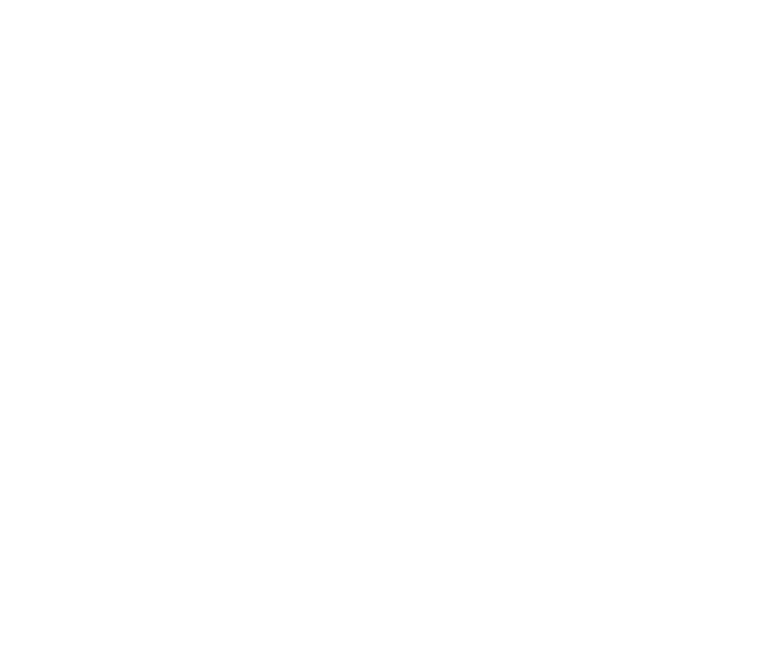
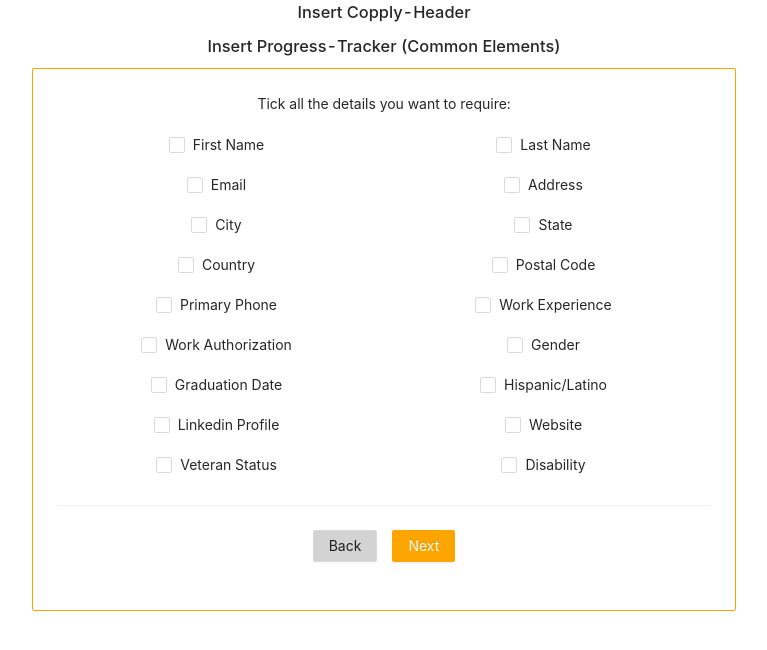
Before and after one commit to mattfan00/project-setup-team-solidaridad-utilisation, a React (Create React App) app in the folder front-end/: page /business/newlisting/elements in a window 1280 px wide. Shown: the top 650 px of the page, without its empty margins (256-1023 px from the left). Built offline with nearby package versions, Linux system fonts and the light colour scheme.

Commit message:
Added CommonElements page of Business' NewListing

```diff
--- a/front-end/src/App.js
+++ b/front-end/src/App.js
@@ -11,6 +11,7 @@ import BusinessNewListing from "./View/Business/NewListing"
 import BusinessSignup from "./View/Business/Signup"
 
 import Application from "./View/Applicant/Application"
+import NewListing from "./View/Business/NewListing"
 
 const App = () => {
   return (
@@ -21,6 +22,7 @@ const App = () => {
           <Route path="/business/signup" component={BusinessSignup} />
           <Route path="/business/dashboard" component={BusinessDashboard} />
           <Route path="/business/listing/new" component={BusinessNewListing} />
+          <Route path="/business/newlisting/elements" component={NewListing} />
 
           {/* All Applicant routes  */}
           <Route path="/application/:company/:job" component={Application} />
--- a/front-end/src/View/Business/NewListing/BackNext.js
+++ /dev/null
@@ -1,24 +0,0 @@
-import React from "react";
-import { Button } from "antd";
-import "../NewListing/index.css";
-
-const BackNext = () => {
-    /*
-        If (progress == Preview) {
-            return (
-                <div>
-                    <Button>Back</Button>
-                    <Button type="primary">Finish</Button>
-                </div>
-            )
-        }
-    */
-    return (
-        <div>
-            <Button>Back</Button>
-            <Button type="primary">Next</Button>
-        </div>
-    );
-}
-
-export default BackNext
--- a/front-end/src/View/Business/NewListing/CheckBoxes.js
+++ /dev/null
@@ -1,33 +0,0 @@
-import React from "react";
-import { Checkbox } from "antd";
-import "../NewListing/index.css";
-
-const CheckBoxes = () => {
-    return (
-        <div>
-            <h2>Copply-Header-Component</h2>
-            <h2>Progress-Tracker-Component</h2>
-            <h1>Common Elements</h1>
-            <p>Tick all the necessary details you want to require:</p>
-            <Checkbox>Name</Checkbox>
-            <Checkbox>Email</Checkbox>
-            <Checkbox>Gender</Checkbox>
-            <Checkbox>Hispanic/Latino</Checkbox>
-            <br></br>
-            <Checkbox>Address</Checkbox>
-            <Checkbox>City</Checkbox>
-            <Checkbox>State</Checkbox>
-            <Checkbox>Country</Checkbox>
-            <Checkbox>Postal Code</Checkbox>
-            <Checkbox>Primary Phone</Checkbox>
-            <br></br>
-            <Checkbox>Work Experience</Checkbox>
-            <Checkbox>Work Authorization</Checkbox>
-            <Checkbox>Graduation Date</Checkbox>
-            <Checkbox>LinkedIn Profile</Checkbox>
-            <br></br>
-        </div>
-    );
-}
-
-export default CheckBoxes
--- /dev/null
+++ b/front-end/src/View/Business/NewListing/CommonElements.js
@@ -0,0 +1,203 @@
+import React from "react";
+import { Space, Card, Form, Button, Checkbox, Col, Row, Divider } from "antd";
+import "../NewListing/index.css";
+
+const CommonElements = () => {
+    const onFinish = (values: any) => {
+      console.log('Success:', values);
+    };
+    const onFinishFailed = (errorInfo: any) => {
+      console.log('Failed:', errorInfo);
+    };
+    return (
+        <div>
+        <Space direction="vertical" style={{ width:"55%" }}>
+            <Card style={{ borderColor:"orange" }}>
+                <p>Tick all the details you want to require:</p>
+                <Form
+                name="basic"
+                initialValues={{ remember: true }}
+                onFinish={onFinish}
+                onFinishFailed={onFinishFailed}
+                >
+                <Form.Item name="checkbox-group">
+                <Checkbox.Group>
+                <Row gutter={[0,8]}>
+                    <Col span={12}>
+                    <Checkbox value="firstName" style={{ lineHeight: '32px' }}>
+                        First Name
+                    </Checkbox>
+                    </Col>
+                    <Col span={12}>
+                    <Checkbox value="lastName" style={{ lineHeight: '32px' }}>
+                        Last Name
+                    </Checkbox>
+                    </Col>
+                    <Col span={12}>
+                    <Checkbox value="email" style={{ lineHeight: '32px' }}>
+                        Email
+                    </Checkbox>
+                    </Col>
+                    <Col span={12}>
+                    <Checkbox value="address" style={{ lineHeight: '32px' }}>
+                        Address
+                    </Checkbox>
+                    </Col>
+                    <Col span={12}>
+                    <Checkbox value="city" style={{ lineHeight: '32px' }}>
+                        City
+                    </Checkbox>
+                    </Col>
+                    <Col span={12}>
+                    <Checkbox value="state" style={{ lineHeight: '32px' }}>
+                        State
+                    </Checkbox>
+                    </Col>
+                    <Col span={12}>
+                    <Checkbox value="country" style={{ lineHeight: '32px' }}>
+                        Country
+                    </Checkbox>
+                    </Col>
+                    <Col span={12}>
+                    <Checkbox value="postalCode" style={{ lineHeight: '32px' }}>
+                        Postal Code
+                    </Checkbox>
+                    </Col>
+                    <Col span={12}>
+                    <Checkbox value="primaryPhone" style={{ lineHeight: '32px' }}>
+                        Primary Phone
+                    </Checkbox>
+                    </Col>
+                    <Col span={12}>
+                    <Checkbox value="workEx" style={{ lineHeight: '32px' }}>
+                        Work Experience
+                    </Checkbox>
+                    </Col>
+                    <Col span={12}>
+                    <Checkbox value="workAuth" style={{ lineHeight: '32px' }}>
+                        Work Authorization
+                    </Checkbox>
+                    </Col>
+                    <Col span={12}>
+                    <Checkbox value="gender" style={{ lineHeight: '32px' }}>
+                        Gender
+                    </Checkbox>
+                    </Col>
+                    <Col span={12}>
+                    <Checkbox value="graduation" style={{ lineHeight: '32px' }}>
+                        Graduation Date
+                    </Checkbox>
+                    </Col>
+                    <Col span={12}>
+                    <Checkbox value="hispanicLatino" style={{ lineHeight: '32px' }}>
+                        Hispanic/Latino
+                    </Checkbox>
+                    </Col>
+                    <Col span={12}>
+                    <Checkbox value="linkedin" style={{ lineHeight: '32px' }}>
+                        Linkedin Profile
+                    </Checkbox>
+                    </Col>
+                    <Col span={12}>
+                    <Checkbox value="website" style={{ lineHeight: '32px' }}>
+                        Website
+                    </Checkbox>
+                    </Col>
+                    <Col span={12}>
+                    <Checkbox value="veteran" style={{ lineHeight: '32px' }}>
+                        Veteran Status
+                    </Checkbox>
+                    </Col>
+                    <Col span={12}>
+                    <Checkbox value="disability" style={{ lineHeight: '32px' }}>
+                        Disability
+                    </Checkbox>
+                    </Col>
+                    </Row>
+                    </Checkbox.Group>
+                </Form.Item>
+                <Divider></Divider>
+                <Form.Item>
+                    <Button htmlType="submit" size="medium" style={{ backgroundColor:"lightgray" }}>
+                    Back
+                    </Button>
+                    &nbsp;&nbsp;&nbsp;&nbsp;
+                    <Button type="primary" htmlType="submit" size="medium"
+                    style={{ backgroundColor:"orange", borderColor:"orange" }}>
+                    Next
+                    </Button>
+                </Form.Item>
+                </Form>
+            </Card>
+        </Space>
+        </div>
+    );
+}
+
+export default CommonElements
+
+
+/* <h3>Tick all the details you want to require:</h3>
+<Checkbox.Group style={{ width: '70%' }} onChange={onChange}>
+<Row gutter={[0,16]}>
+    <Col span={12}>
+    <Checkbox value="firstName">First Name</Checkbox>
+    </Col>
+    <Col span={12}>
+    <Checkbox value="lastName">Last Name</Checkbox>
+    </Col>
+    <Col span={12}>
+    <Checkbox value="gender">Gender</Checkbox>
+    </Col>
+    <Col span={12}>
+    <Checkbox value="email">Email</Checkbox>
+    </Col>
+    <Col span={12}>
+    <Checkbox value="address">Address</Checkbox>
+    </Col>
+    <Col span={12}>
+    <Checkbox value="city">City</Checkbox>
+    </Col>
+    <Col span={12}>
+    <Checkbox value="state">State</Checkbox>
+    </Col>
+    <Col span={12}>
+    <Checkbox value="country">Country</Checkbox>
+    </Col>
+    <Col span={12}>
+    <Checkbox value="postalCode">Postal Code</Checkbox>
+    </Col>
+    <Col span={12}>
+    <Checkbox value="primaryPhone">Primary Phone</Checkbox>
+    </Col>
+    <Col span={12}>
+    <Checkbox value="gradDate">Graduation Date</Checkbox>
+    </Col>
+    <Col span={12}>
+    <Checkbox value="workEx">Work Experience</Checkbox>
+    </Col>
+    <Col span={12}>
+    <Checkbox value="linkedin">Linkedin Profile</Checkbox>
+    </Col>
+    <Col span={12}>
+    <Checkbox value="website">Website</Checkbox>
+    </Col>
+    <Col span={12}>
+    <Checkbox value="veteran">Veteran Status</Checkbox>
+    </Col>
+    <Col span={12}>
+    <Checkbox value="disability">Disability Status</Checkbox>
+    </Col>
+    <Col span={12}>
+    <Checkbox value="hispanicLatino">Hispanice/Latino</Checkbox>
+    </Col>
+    <Col span={12}>
+    <Checkbox value="workAuth">Work Authorization</Checkbox>
+    </Col>
+</Row>
+</Checkbox.Group>
+<div>
+    <Button>Back</Button>
+    &nbsp;&nbsp;&nbsp;&nbsp;
+    <Button type="primary">Next</Button>
+</div> */
--- a/front-end/src/View/Business/NewListing/index.css
+++ b/front-end/src/View/Business/NewListing/index.css
@@ -1,3 +1,15 @@
-* {
+.checkBoxForm {
+    width: 100%;
+    margin-left: auto;
+    margin-right: auto;
     text-align: center;
 }
+.checkBoxGrid {
+    text-align: center;
+} */
+.backNextButtons {
+    text-align: center;
+}
+h1,h2,h3 {
+    text-align: center;
+}
--- a/front-end/src/View/Business/NewListing/index.js
+++ b/front-end/src/View/Business/NewListing/index.js
@@ -1,15 +1,14 @@
 import React from "react"
-import CheckBoxes from "../NewListing/CheckBoxes"
-import BackNext from "../NewListing/BackNext"
+import CommonElements from "./CommonElements"
 
 const NewListing = () => {
   return (
-    <div>
+    <div className="checkBoxForm">
       {/* Insert Copply Head Banner Component */}
+      <h3>Insert Copply-Header</h3>
       {/* Insert Progress Bar Component */}
-      <CheckBoxes></CheckBoxes>
-      <br></br>
-      <BackNext></BackNext>
+      <h3>Insert Progress-Tracker (Common Elements)</h3>
+      <CommonElements></CommonElements>
     </div>
   )
 }
```
